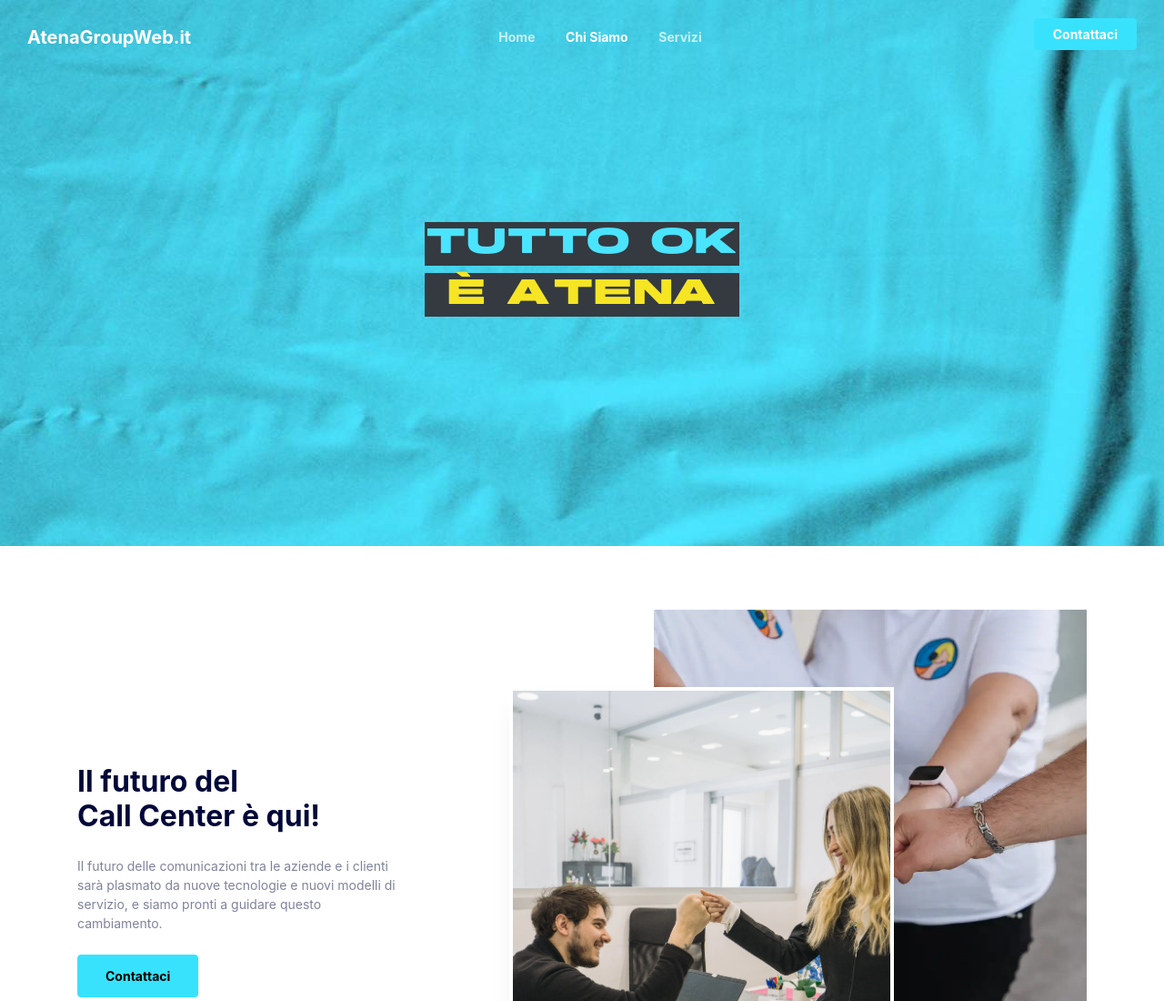
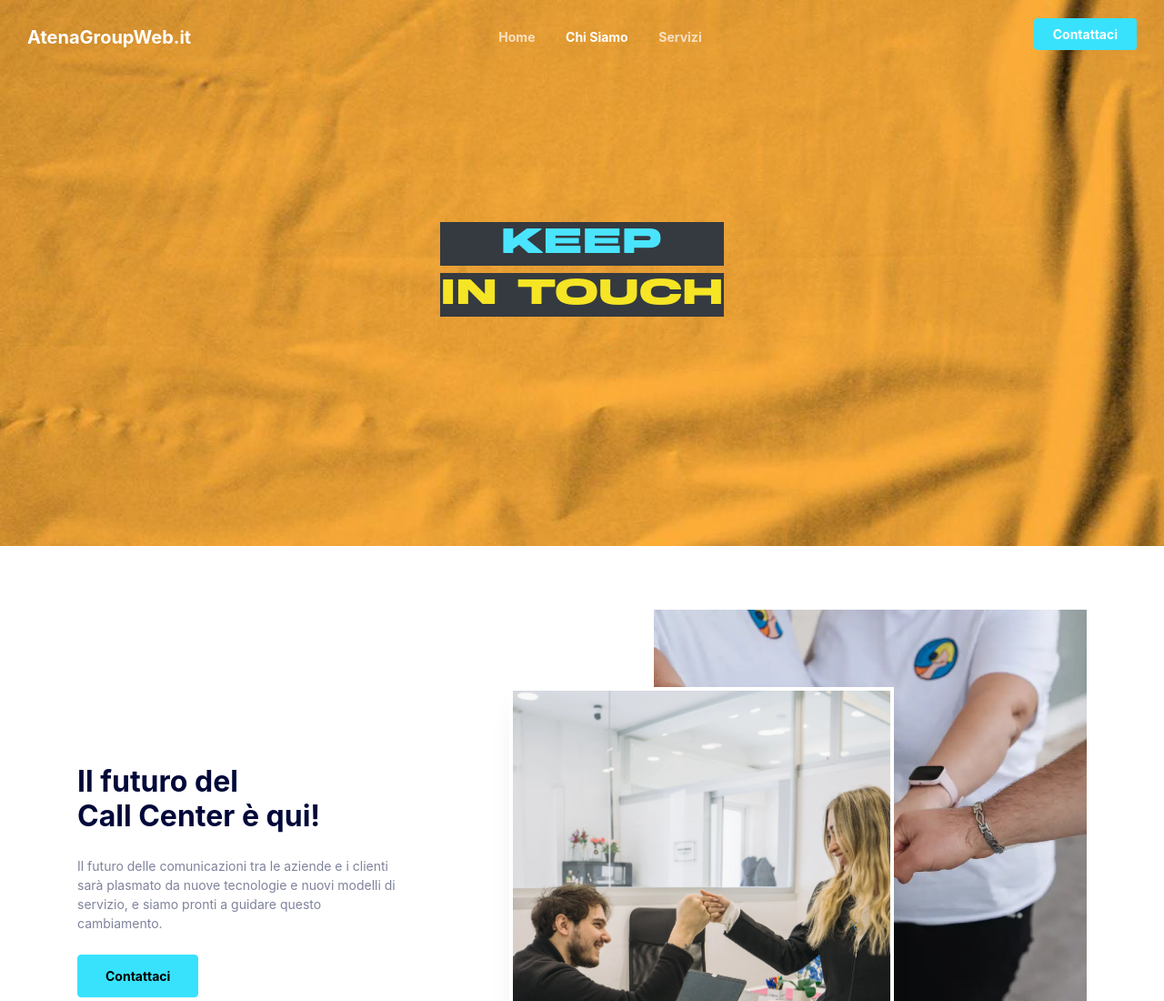
Before and after one commit to atenagroupweb/atenagroupweb.github.io, a plain HTML site: page sitonuovo/about.html in a window 1280 px wide. Shown: the top 1100 px of the page at 91% size. Drawn offline with nearby package versions, Linux system fonts and the light colour scheme.

Commit message:
Add files via upload

```diff
--- a/sitonuovo/about.html
+++ b/sitonuovo/about.html
@@ -64,11 +64,10 @@
 
     </div> <!-- END container -->
 
-
-    <div class="cover chisiamo scritta_hover">
+    <div class="cover contattaci scritta_hover">
       <div class="px-3">
-        <h1 class="bg-dark celeste">TUTTO OK</h1>
-        <h1 class="bg-dark giallo">È ATENA</h1>
+        <h1 class="bg-dark celeste">KEEP</h1>
+        <h1 class="bg-dark giallo">IN TOUCH</h1>
       </div>
     </div>
 
```
Also changed, not shown: sitonuovo/contact.html (+3 -3 lines).
